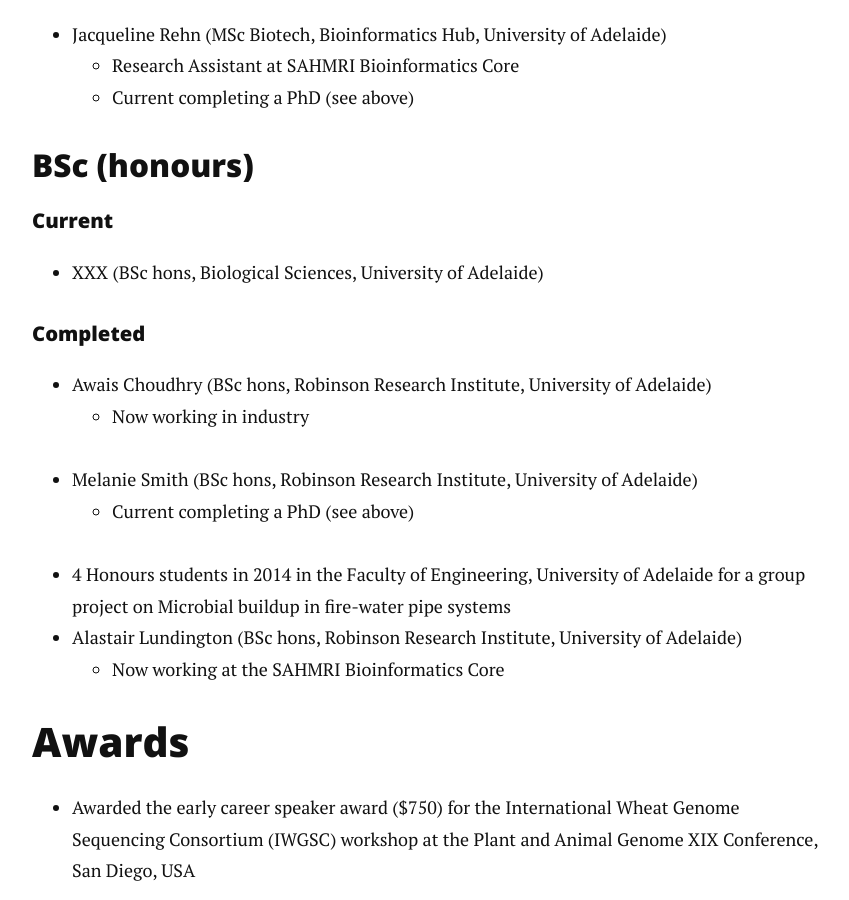
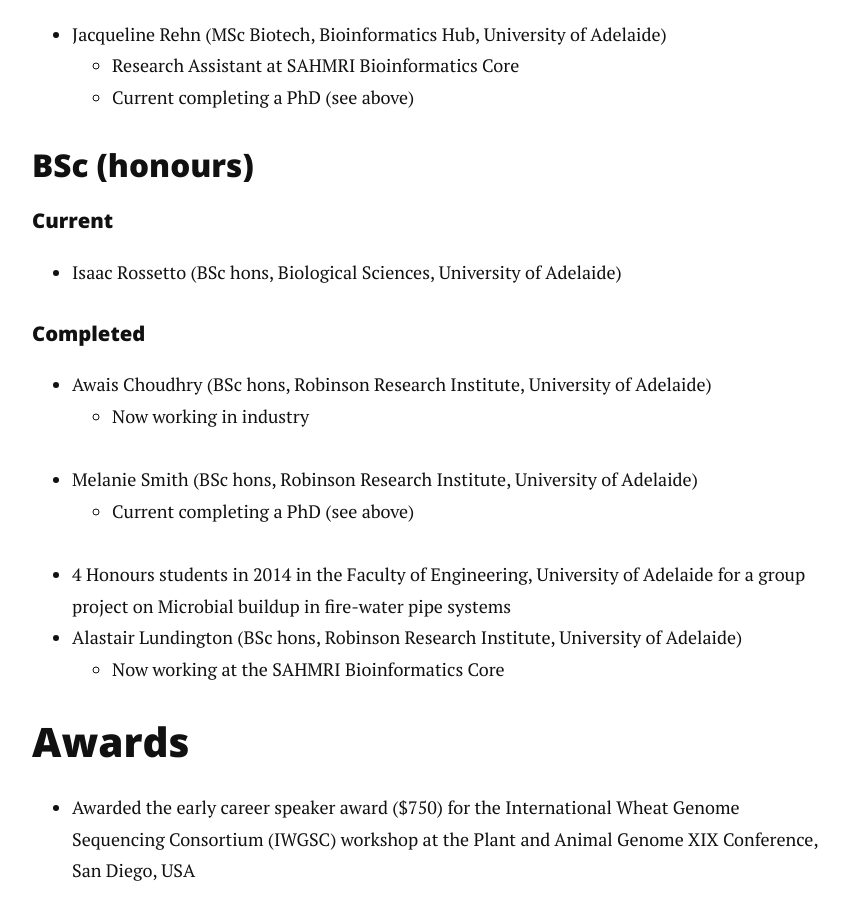
Before and after one commit to jimmybgammyknee/jimmybgammyknee.github.io, a Jekyll site: the page built from cv.md, in a window 1280 px wide and 900 px high, scrolled down 16325 px. Shown: the whole window, without its empty margins (208-1057 px from the left). Built offline with Jekyll 4.4.1, drawn with Linux system fonts in a browser that asks for light colours; nearby versions of some CDN libraries.

Commit message:
new honours student

```diff
--- a/cv.md
+++ b/cv.md
@@ -329,7 +329,7 @@ CSIRO Plant Industries, Canberra, Australia (host: Wolfgang Spielmeyer)<br>
 
 #### Current
 
-- XXX (BSc hons, Biological Sciences, University of Adelaide)
+- Isaac Rossetto (BSc hons, Biological Sciences, University of Adelaide)
 
 #### Completed
 
```
